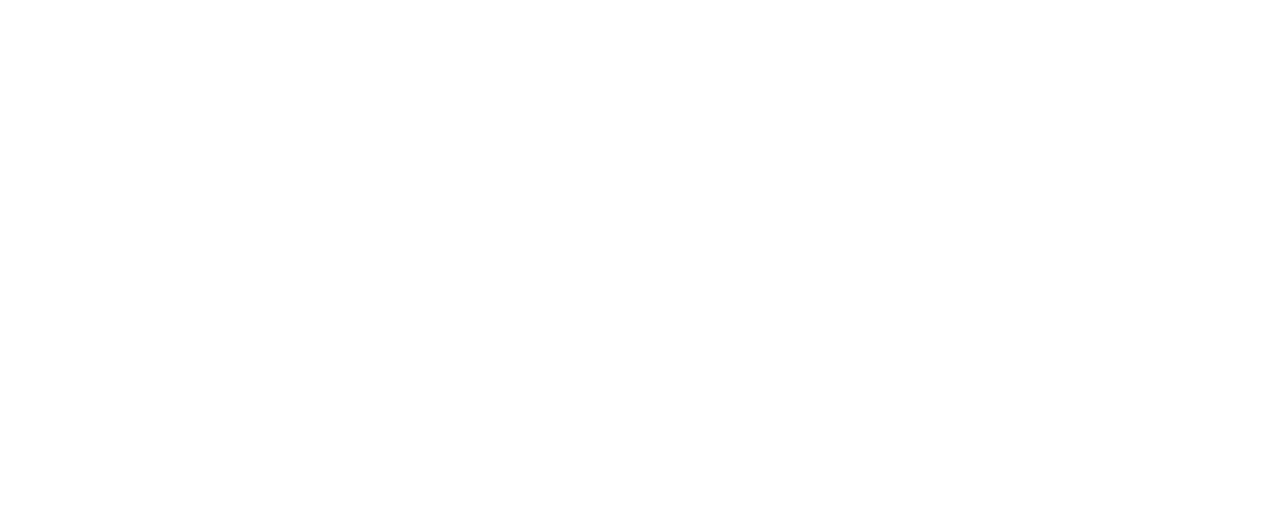
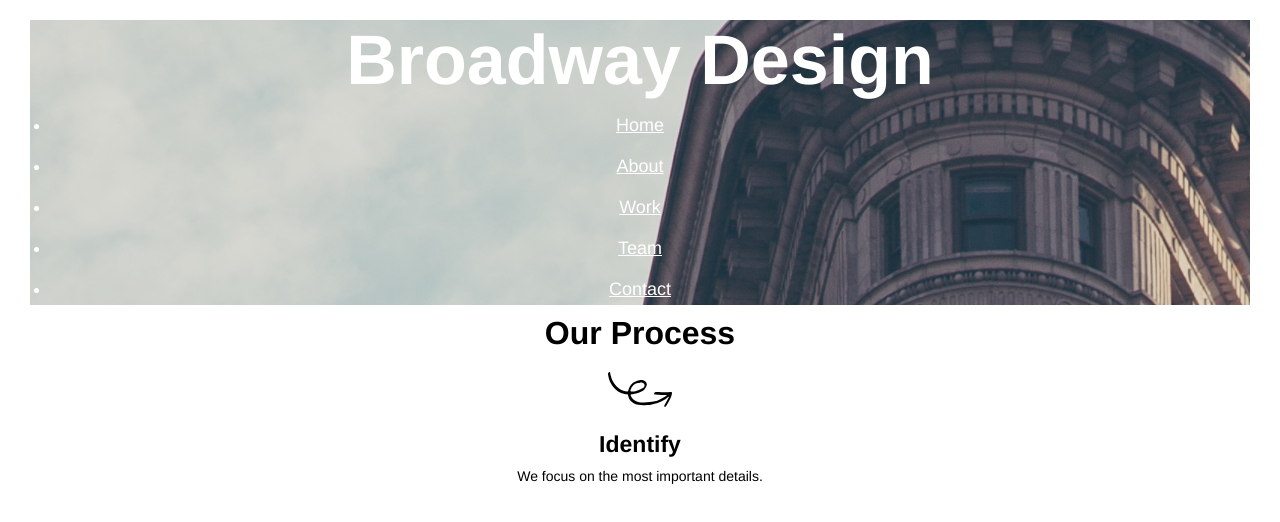
Before and after one commit to bilodeaubruce/broadway, a plain HTML site: page index.html in a window 1280 px wide. Drawn offline with Linux system fonts and the light colour scheme.

Commit message:
Header & Nav done

```diff
--- a/index.html
+++ b/index.html
@@ -1,10 +1,41 @@
 <!DOCTYPE html>
 <html>
-  <head>
+
+<head>
     <link href="./resources/css/style.css" type="text/css" rel="stylesheet" />
-      <title>MY TITLE</title>
-  </head>
-  <body>
+    <title>Broadway Design</title>
+</head>
+<body>
+        <header>
+            <h1>Broadway Design</h1>
+            <ul class="whitefont">
+                <p>
+                    <li><a href="#">Home</a></li>
+                </p>
+                <p>
+                    <li><a href="#">About</a></li>
+                </p>
+                <p>
+                    <li><a href="#">Work</a></li>
+                </p>
+                <p>
+                    <li><a href="#">Team</a></li>
+                </p>
+                <p>
+                    <li><a href="#">Contact</a></li>
+                </p>
+            </ul>
+        </header>
+        <div class="process">
+        <h2 class="process">Our Process</h2>
+        <img src="./resources/images/identify.svg" />
+        <h3>Identify</h3>
+        <p>
+            We focus on the most important details.
+        </p>
+        </div>
 
-  </body>
+
+</body>
+
 </html>
--- a/resources/css/style.css
+++ b/resources/css/style.css
@@ -0,0 +1,42 @@
+* {
+  font-family: Helvetica;
+  margin: 10px;
+  padding: 0;
+  text-align: center;
+}
+p {
+  font-size: 14px;
+}
+
+h1 {
+  font-size: 70px;
+  font-weight: bold;
+  color:white;
+  text-align: center;
+}
+h2 {
+  font-size: 32px;
+  font-weight: bold;
+}
+h3 {
+  font-size: 23px}
+}
+ul {
+  list-style-type: none;
+  text-align: center;
+}
+.whitefont {
+  color: white;
+}
+header{
+  background-image: url("../images/the-flatiron-building.png");
+  background-repeat: no-repeat;
+  background-position: center;
+}
+header li a {
+  color: white;
+  font-size: 18px;
+}
+header li {
+  padding: 5px;
+}
```
